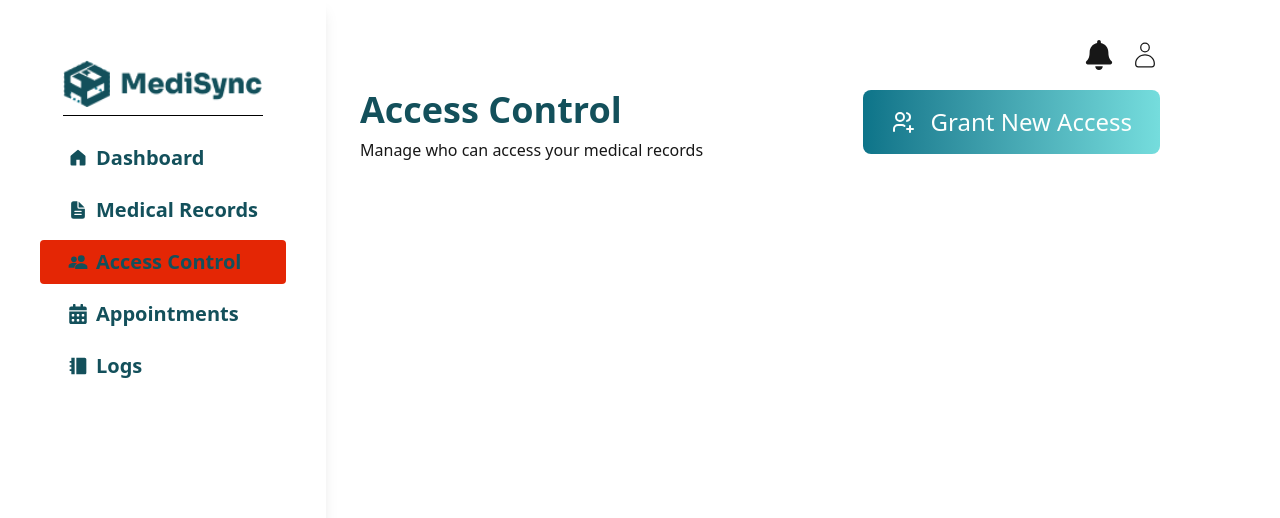
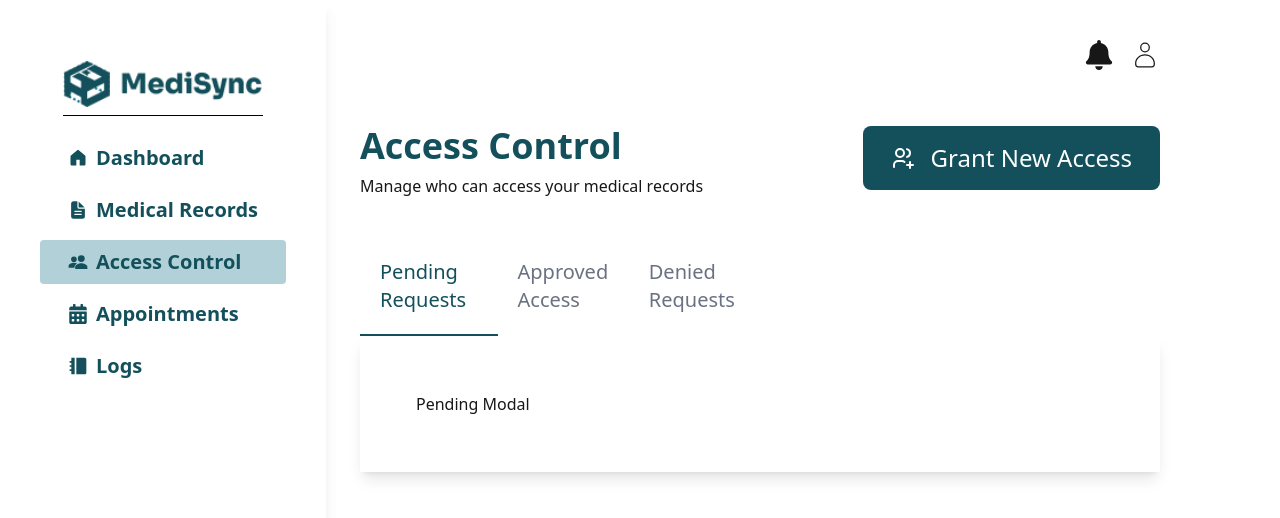
Before and after one commit to AshMeoww/MediSync---dApp, a Next.js app: page / in a window 1280 px wide. Shown: the top 518 px of the page. Built offline with nearby package versions, Linux system fonts and the light colour scheme.

Commit message:
Update: Improved Access Control page

```diff
--- a/components/pages/Patient/Access Control/page.tsx
+++ b/components/pages/Patient/Access Control/page.tsx
@@ -1,37 +1,88 @@
-import React from 'react'
+import React from "react";
 import { FaBell } from "react-icons/fa";
 import { CiUser } from "react-icons/ci";
 import { TbUsersPlus } from "react-icons/tb";
+import { useState, useEffect } from "react";
+import {
+  PendingModal,
+  ApprovedModal,
+  DeniedModal,
+} from "@/components/ui/Modal/page_modal";
 
 function AccessControl() {
+  const [activeTab, setActiveTab] = useState<'pending' | 'approved' | 'denied'>('pending');
+
+  const handleTabChange = (tab: 'pending' | 'approved' | 'denied') => {
+    setActiveTab(tab);
+  };
+
   return (
-    <div className=" ml- h-full flex flex-col p-10">
-
+    <div className="ml- h-full flex flex-col p-10">
       <div className="text-3xl flex flex-row w-full justify-end space-x-4">
         <FaBell />
         <CiUser />
       </div>
 
-        <div className="mt-5 flex flex-row justify-between">
+      <div className="mt-14 flex flex-row justify-between">
         <div className="flex flex-col">
           <h1 className="text-4xl text-[#13505B] font-bold">Access Control </h1>
-            <h1 className='font-medium mt-2'>Manage who can access your medical records</h1>
+          <h1 className="font-medium mt-2">
+            Manage who can access your medical records
+          </h1>
         </div>
-
         <div className="flex">
           <button
-                        className="flex items-center gap-x-4 rounded-lg bg-gradient-to-r from-[#0C7489] to-[#75DDDD] text-[#FCFFFD] text-xl lg:text-2xl px-5 lg:px-7 h-12 lg:h-16 w-fit hover:bg-[#0f3d46] transition duration-300 font-medium"
-                        type="button"/*  */
+            className="flex items-center gap-x-4 rounded-lg bg-[#13505B] text-[#FCFFFD] text-lg lg:text-2xl px-5 lg:px-7 h-12 lg:h-16 w-fit hover:bg-[#0f3d46] transition duration-300 font-medium"
+            type="button"
           >
             <TbUsersPlus />
             Grant New Access
+          </button>
+        </div>
+      </div>
 
-                      </button>
+      <div className="mt-10 ">
+        <div className="flex flex-row w-1/2 text-xl font-medium">
+          <h1
+            onClick={() => handleTabChange('pending')}
+            className={`p-5 cursor-pointer ${
+              activeTab === 'pending'
+                ? 'text-[#13505B] border-b-2 border-[#13505B] rounded-t-lg'
+                : 'text-gray-500 hover:text-[#13505B] hover:border-b-2 hover:border-gray-300'
+            }`}
+          >
+            Pending Requests
+          </h1>
+          <h1
+            onClick={() => handleTabChange('approved')}
+            className={`p-5 cursor-pointer ${
+              activeTab === 'approved'
+                ? 'text-[#13505B] border-b-2 border-[#13505B] rounded-t-lg'
+                : 'text-gray-500 hover:text-[#13505B] hover:border-b-2 hover:border-gray-300'
+            }`}
+          >
+            Approved Access
+          </h1>
+          <h1
+            onClick={() => handleTabChange('denied')}
+            className={`p-5 cursor-pointer ${
+              activeTab === 'denied'
+                ? 'text-[#13505B] border-b-2 border-[#13505B] rounded-t-lg'
+                : 'text-gray-500 hover:text-[#13505B] hover:border-b-2 hover:border-gray-300'
+            }`}
+          >
+            Denied Requests
+          </h1>
+        </div>
 
+        <div className="p-4 shadow-lg">
+          {activeTab === 'pending' && <PendingModal isPendingVisible={true} PendingModalbtn={() => {}} />}
+          {activeTab === 'approved' && <ApprovedModal isVisible={true} ApprovedModalbtn={() => {}} />}
+          {activeTab === 'denied' && <DeniedModal isVisible={true} DeniedModalbtn={() => {}} />}
         </div>
       </div>
     </div>
-  )
+  );
 }
 
-export default AccessControl
+export default AccessControl;
--- /dev/null
+++ b/components/ui/Modal/page_modal.tsx
@@ -0,0 +1,43 @@
+import React from 'react'
+
+interface PendingModalParam {
+    isPendingVisible: boolean;
+    PendingModalbtn: () => void;
+}
+
+interface ApprovedModalParam {
+    isVisible: boolean;
+    ApprovedModalbtn: () => void;
+}
+
+interface DeniedModalParam {
+    isVisible: boolean;
+    DeniedModalbtn: () => void;
+}
+
+export function PendingModal({isPendingVisible, PendingModalbtn }: PendingModalParam) {
+      if (!isPendingVisible) return null;
+  return (
+    <div className='h-full p-10'>
+      Pending Modal
+    </div>
+  )
+}
+
+export function ApprovedModal({isVisible, ApprovedModalbtn }: ApprovedModalParam) {
+      if (!isVisible) return null;
+  return (
+    <div className='border-2 h-full p-10'>
+      Approved Access
+    </div>
+  )
+}
+
+export function DeniedModal({isVisible, DeniedModalbtn }: DeniedModalParam) {
+      if (!isVisible) return null;
+  return (
+    <div className='border-2 h-full p-10'>
+      Denied Request
+    </div>
+  )
+}
--- /dev/null
+++ b/components/ui/Navigation Bar/accessnav.tsx
@@ -0,0 +1,85 @@
+import React from "react";
+import Link from "next/link";
+import { useState, useEffect } from "react";
+type LinkItem = {
+  name: string;
+  id: string;
+  onClick?: () => void;
+};
+
+function AccessNav() {
+  const [currentSection, setCurrentSection] = useState("");
+
+  const clickToSection = (SectionID: any) => {
+    const section = document.getElementById(SectionID);
+    if (section) {
+      section.scrollIntoView({ behavior: "smooth" });
+    }
+  };
+
+  const links: LinkItem[] = [
+    { name: "Pending Requests", id: "pending" },
+    { name: "Approved Access", id: "approved" },
+    { name: "Denied Requests", id: "denied" },
+  ];
+
+  useEffect(() => {
+    const observer = new IntersectionObserver(
+      (entries) => {
+        entries.forEach((entry) => {
+          if (entry.isIntersecting) {
+            setCurrentSection(entry.target.id);
+          }
+        });
+      },
+      { threshold: [0.1, 0.3, 0.9] }
+    );
+
+    links.forEach((link) => {
+      const section = document.getElementById(link.id);
+      if (section) {
+        observer.observe(section);
+      }
+    });
+
+    return () => {
+      links.forEach((link) => {
+        const section = document.getElementById(link.id);
+        if (section) {
+          observer.unobserve(section);
+        }
+      });
+    };
+  }, [links]);
+
+  return (
+    <div className="flex flex-row mt-10 w-1/2 justify-between text-xl font-medium ">
+
+        {links
+          .filter((link) => link.name !== "")
+          .map((link, index) => (
+            <h1
+              key={link.id}
+              className={`className=" p-5 hover:rounded-lg hover:border hover:border-gray-200 hover:shadow-[0_3px_6px_-1px_rgba(0,0,0,0.1),_-4px_0_6px_-1px_rgba(0,0,0,0.1),_4px_0_6px_-1px_rgba(0,0,0,0.1)] active:text-[#13505B] text-gray-500" ${
+                currentSection === link.id ? "bg-[#b1d0d7]" : ""
+              }`}
+            >
+                <Link
+                  key={index}
+                  href={`#${link.id}`}
+                  onClick={(e) => {
+                    e.preventDefault();
+                    clickToSection(link.id);
+                  }}
+                >
+                 {link.name}
+                </Link>
+
+            </h1>
+          ))}
+
+    </div>
+  );
+}
+
+export default AccessNav;
--- a/components/ui/Navigation Bar/sidenav.tsx
+++ b/components/ui/Navigation Bar/sidenav.tsx
@@ -85,7 +85,7 @@ const links: LinkItem[] = [
               <li
                 key={link.id}
                 className={`hover:bg-[#75DDDD] hover:text-white rounded px-5 ${
-                  currentSection === link.id ? "bg-[#e42605]" : ""
+                  currentSection === link.id ? "bg-[#b1d0d7]" : ""
                 }`}
               >
                 {link.id === "logout" ? (
```
Lines whose indentation alone changed are shown as unchanged.
